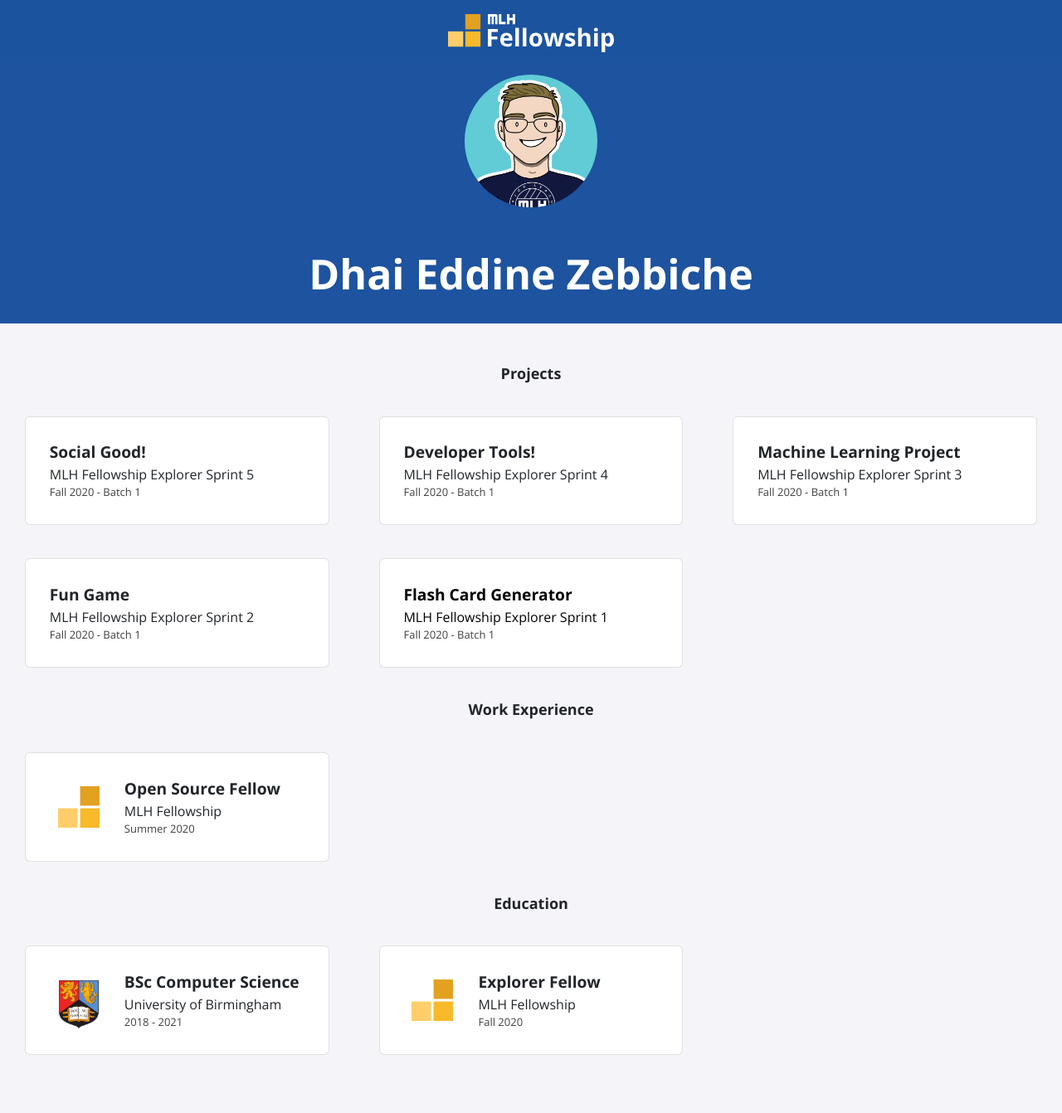
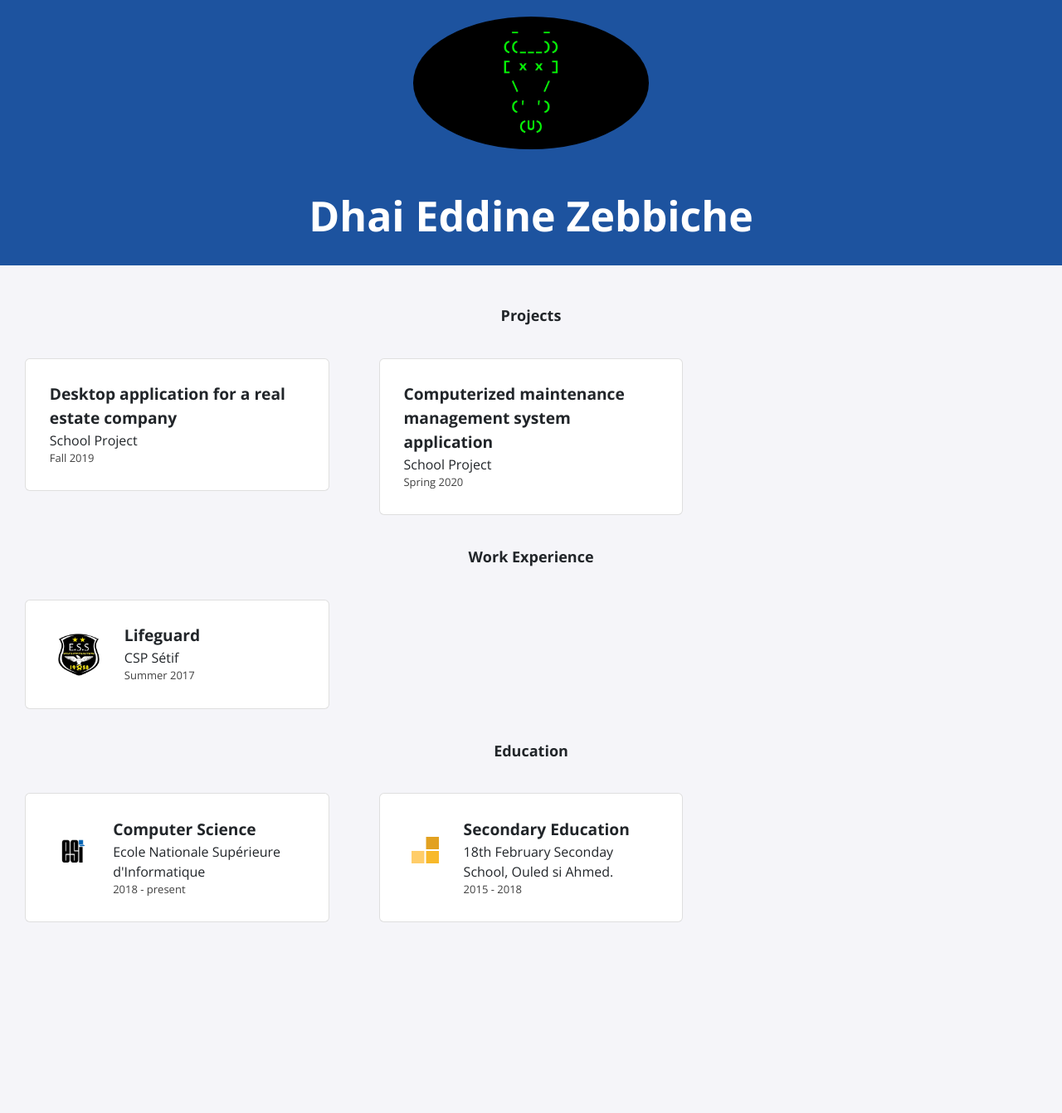
Before and after one commit to 0xdia/0xdia.github.io, a Jekyll site: the page built from index.html, in a window 1280 px wide. Shown: the whole page at 83% size. Built offline with Jekyll 4.4.1, drawn with Linux system fonts in a browser that asks for light colours; nearby versions of some CDN libraries; after the commit the page ends 1182 px from its top, so only the background shows below that.

Commit message:
Update site with information about Dhia

```diff
--- a/_data/education.yml
+++ b/_data/education.yml
@@ -1,9 +1,9 @@
-- course: BSc Computer Science
-  institute: University of Birmingham
-  dates: 2018 - 2021
-  logo: uob.png
+- course: Computer Science
+  institute: Ecole Nationale Supérieure d'Informatique
+  dates: 2018 - present
+  logo: esi.png
 
-- course: Explorer Fellow
-  institute: MLH Fellowship
-  dates: Fall 2020
+- course: Secondary Education
+  institute: 18th February Seconday School, Ouled si Ahmed.
+  dates: 2015 - 2018
   logo: fellowship.svg
--- a/_data/experience.yml
+++ b/_data/experience.yml
@@ -1,4 +1,4 @@
-- role: Open Source Fellow
-  company: MLH Fellowship
-  dates: Summer 2020
-  logo: fellowship.svg
+- role: Lifeguard
+  company: CSP Sétif
+  dates: Summer 2017
+  logo: ess.png
--- a/_data/projects.yml
+++ b/_data/projects.yml
@@ -1,20 +1,7 @@
-- title: Social Good!
-  event: MLH Fellowship Explorer Sprint 5
-  date: Fall 2020 - Batch 1
+- title: Desktop application for a real estate company
+  event: School Project
+  date: Fall 2019
 
-- title: Developer Tools!
-  event: MLH Fellowship Explorer Sprint 4
-  date: Fall 2020 - Batch 1
-
-- title: Machine Learning Project
-  event: MLH Fellowship Explorer Sprint 3
-  date: Fall 2020 - Batch 1
-
-- title: Fun Game
-  event: MLH Fellowship Explorer Sprint 2
-  date: Fall 2020 - Batch 1
-
-- title: Flash Card Generator
-  event: MLH Fellowship Explorer Sprint 1
-  date: Fall 2020 - Batch 1
-  page-name: sprint1
+- title: Computerized maintenance management system application
+  event: School Project
+  date: Spring 2020
--- a/index.html
+++ b/index.html
@@ -5,7 +5,7 @@
 {% include header.html %}
 
 <body>
-    {% include navbar.html %}
+<!--    {% include navbar.html %} -->
 
     {% include profile.html %}
 
```
Also changed, not shown: _includes/navbar.html (line endings or trailing spaces), assets/img/education/esi.png (added), assets/img/education/esi_white.png (added), assets/img/experience/ess.png (added), assets/img/logo.jpg.
